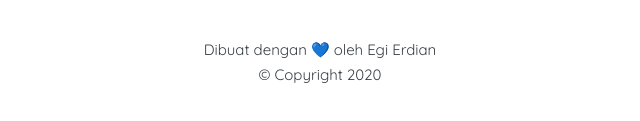
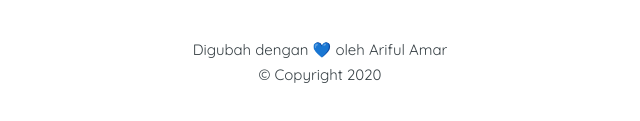
Before and after one commit to Arifulamar/quranismyid, a plain HTML site: page index.html in a window 1280 px wide. Shown: the part 593-714 px from the top of the page, 320-960 px from the left. Drawn offline with Linux system fonts and the light colour scheme; no server answers.

Commit message:
Update index.html
ganti footer

```diff
--- a/index.html
+++ b/index.html
@@ -46,7 +46,7 @@
       <footer class="page-footer">
         <div class="custom-footer">
           <p class="custom-credit">
-            Dibuat dengan 💙 <!--i class="material-icons">favorite</i--> oleh <strong>Egi Erdian</strong>
+            Digubah dengan 💙 <!--i class="material-icons">favorite</i--> oleh <strong>Ariful Amar</strong>
           </p>
           <p class="custom-credit">
             © Copyright 2020
```
